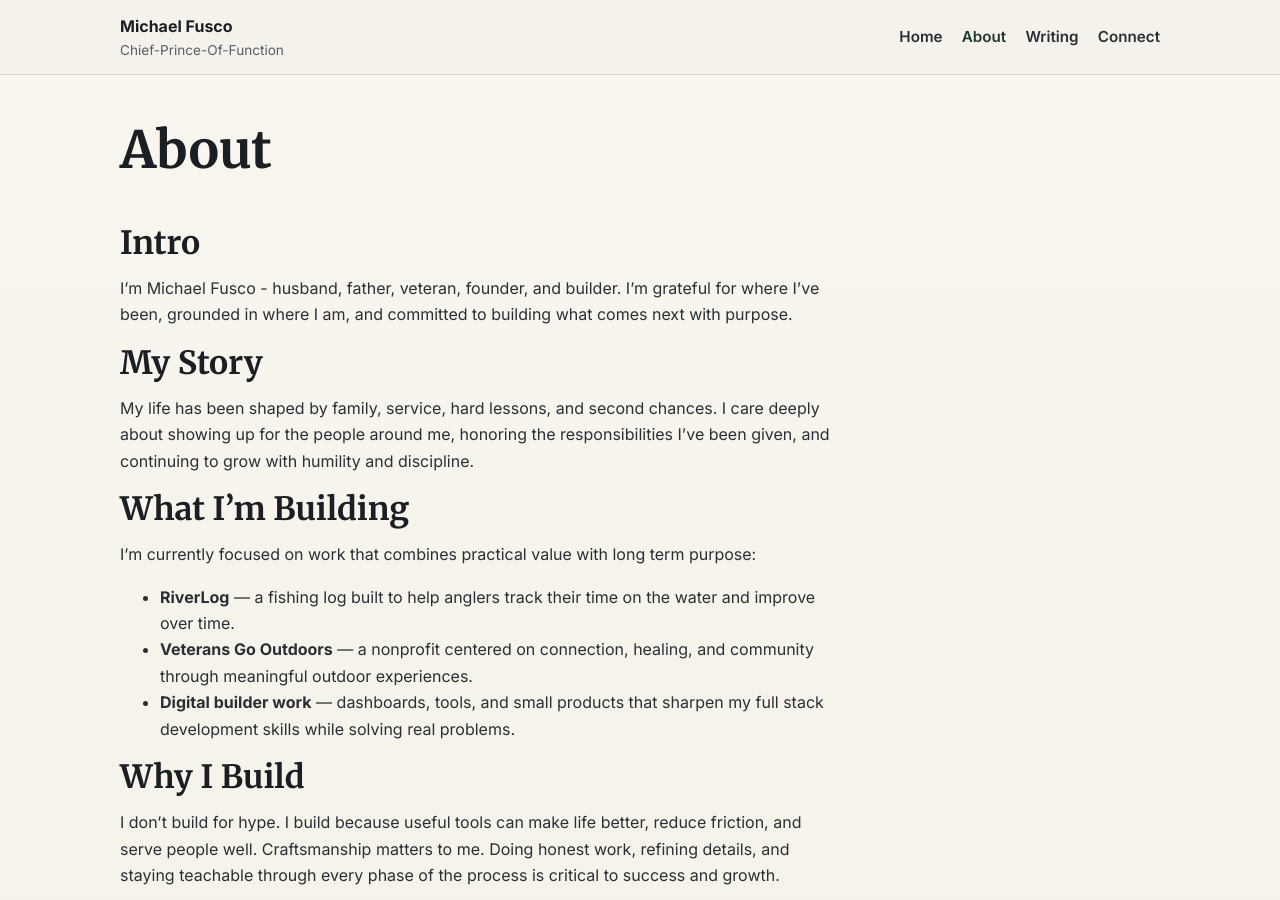
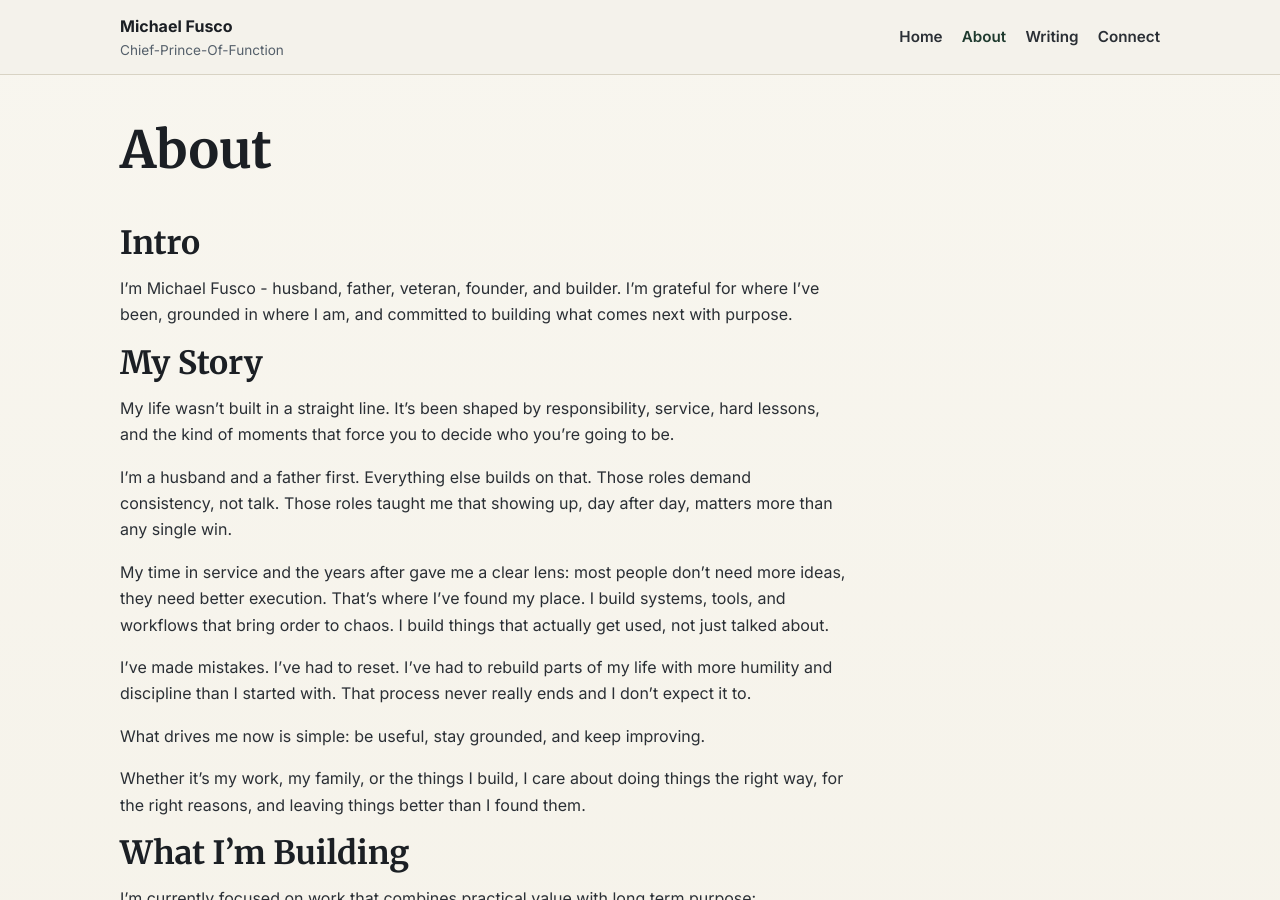
Before and after one commit to Chief-Prince-Of-Function/chief-prince-of-function.github.io, a Jekyll site: the page built from about.markdown, in a window 1280 px wide and 900 px high. Built offline with Jekyll 4.4.1, drawn with Linux system fonts in a browser that asks for light colours.

Commit message:
Update personal story in about.markdown
Revised personal narrative to emphasize responsibility, execution, and continuous improvement.

```diff
--- a/about.markdown
+++ b/about.markdown
@@ -8,7 +8,18 @@ permalink: /about/
 I’m Michael Fusco - husband, father, veteran, founder, and builder. I’m grateful for where I’ve been, grounded in where I am, and committed to building what comes next with purpose.
 
 ## My Story
-My life has been shaped by family, service, hard lessons, and second chances. I care deeply about showing up for the people around me, honoring the responsibilities I’ve been given, and continuing to grow with humility and discipline.
+My life wasn’t built in a straight line. It’s been shaped by responsibility, service, hard lessons, and the kind of moments that force you to decide who you’re going to be.
+
+I’m a husband and a father first. Everything else builds on that. Those roles demand consistency, not talk. Those roles taught me that showing up, day after day, matters more than any single win.
+
+My time in service and the years after gave me a clear lens: most people don’t need more ideas, they need better execution. That’s where I’ve found my place. I build systems, tools, and workflows that bring order to chaos. I build things that actually get used, not just talked about.
+
+I’ve made mistakes. I’ve had to reset. I’ve had to rebuild parts of my life with more humility and discipline than I started with. That process never really ends and I don’t expect it to.
+
+What drives me now is simple:
+be useful, stay grounded, and keep improving.
+
+Whether it’s my work, my family, or the things I build, I care about doing things the right way, for the right reasons, and leaving things better than I found them.
 
 ## What I’m Building
 I’m currently focused on work that combines practical value with long term purpose:
```
